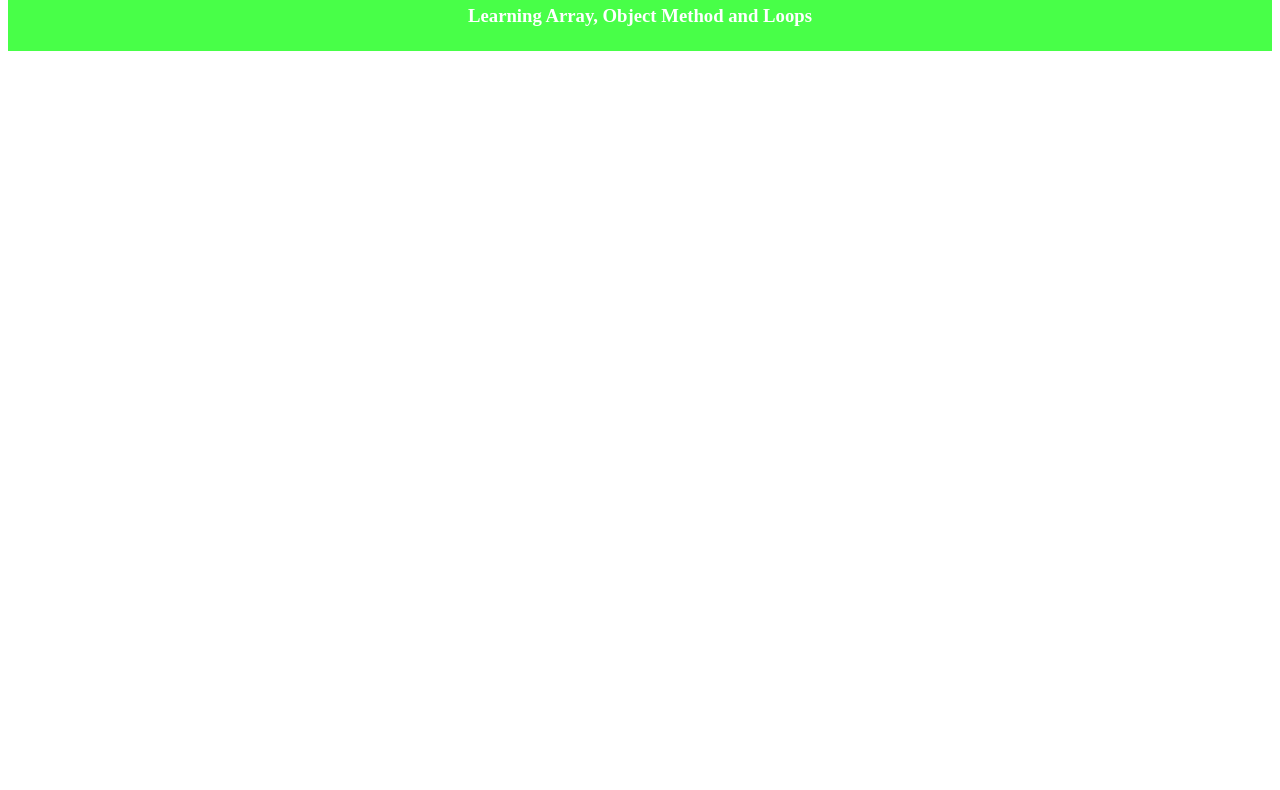
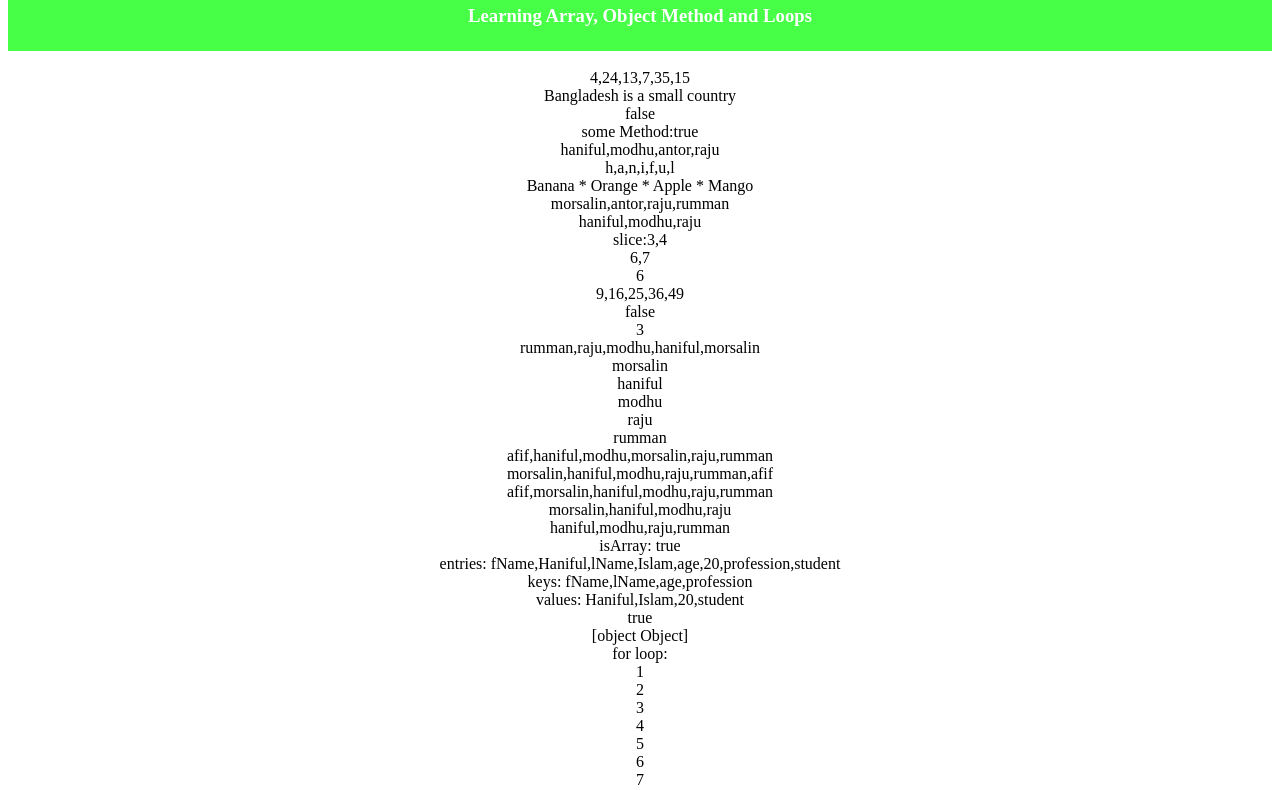
Before and after one commit to Haniful-Islam/EIT-Assignment-1, a plain HTML site: page index.html in a window 1280 px wide. Shown: the part 75-865 px from the top of the page. Before the commit the page ends 800 px from the top, so only its background shows below. Drawn offline with Linux system fonts and the light colour scheme.

Commit message:
assignment-1 complete

```diff
--- a/index.html
+++ b/index.html
@@ -15,7 +15,7 @@
         <h3>Learning Array, Object Method and Loops</h3>
     </div>
    <div style="text-align: center;">
-    <script src="./array-method.js"></script>
+    <script src="./array-object-loop.js"></script>
 
    </div>
 </body>
```
